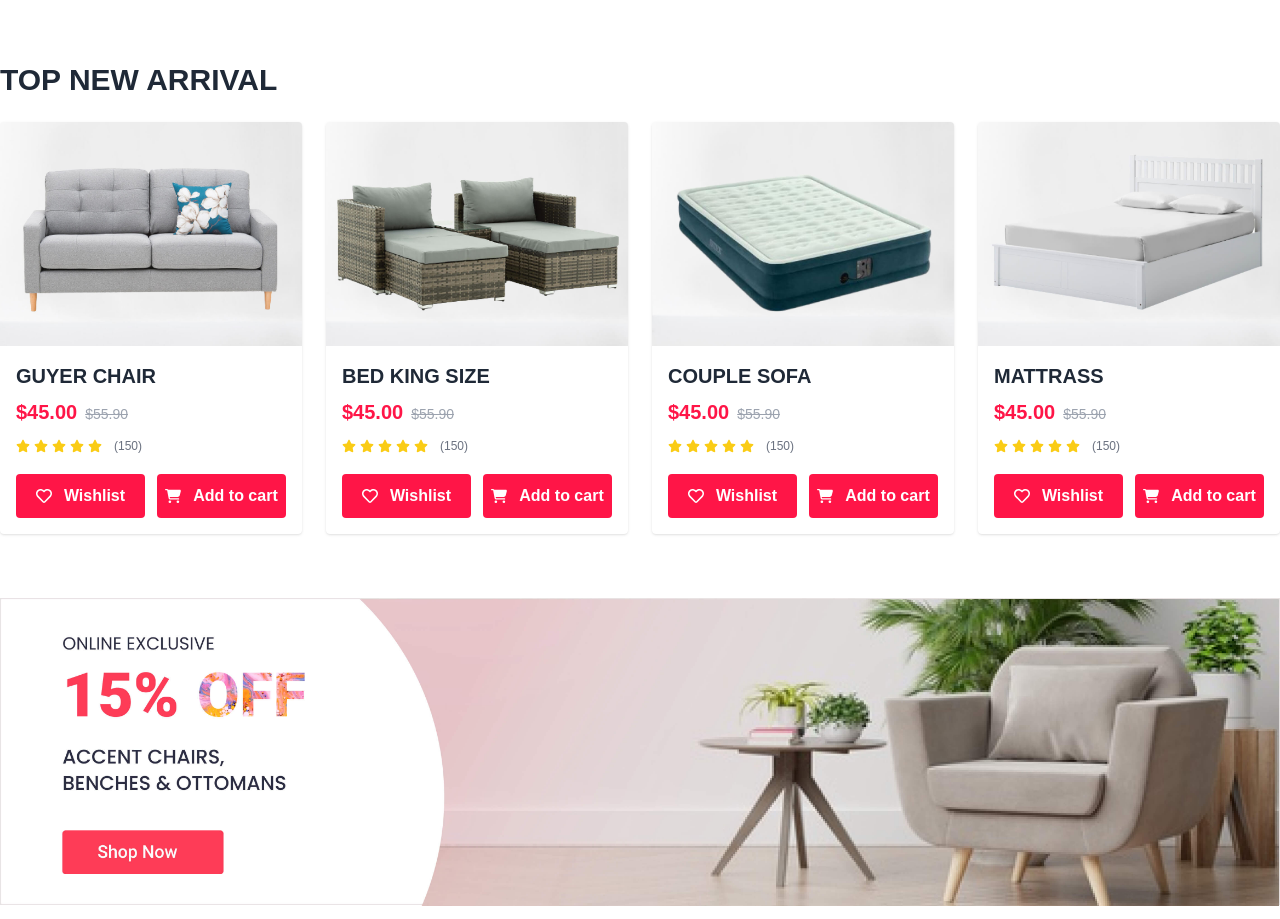
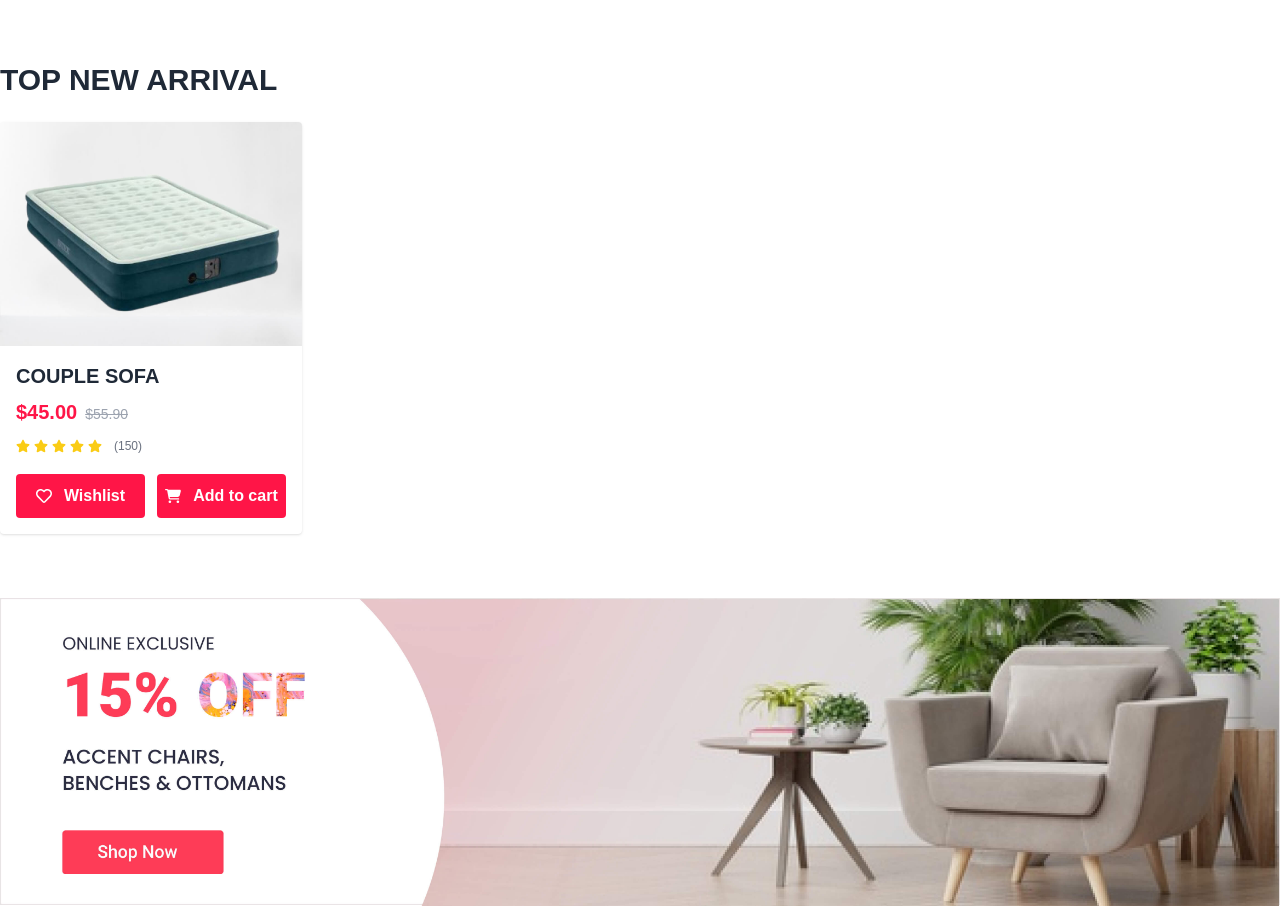
Before and after one commit to faysal-hossain11/e-commer-sofa, a Next.js app: page / in a window 1280 px wide. Shown: the part 1606-2525 px from the top of the page. Built offline with nearby package versions, Linux system fonts and the light colour scheme; no server answers.

Commit message:
some update

```diff
--- a/app/page.js
+++ b/app/page.js
@@ -20,7 +20,18 @@ import { FaRegEye } from "react-icons/fa";
 import { FaCartShopping } from "react-icons/fa6";
 import { FaStar } from "react-icons/fa6";
 import AdsShop from "@/components/ads/AdsShop";
-export default function Home() {
+import ProductCard from "@/components/ProductCard";
+import { findAllProducts } from "@/database/queries";
+
+
+
+export default async function Home() {
+
+  // const allProducts = await findAllProducts();
+  // console.log(`this is the all product`, allProducts);
+
+
+
   return (
     <>
       <div className="bg-cover bg-no-repeat bg-center py-36 bg-[url('assets/images/banner-bg.jpg')]" >
@@ -111,7 +122,7 @@ export default function Home() {
       <div className="container mx-auto pb-16">
         <h2 className="text-3xl text-gray-800 uppercase mb-6 font-semibold">top new arrival</h2>
         <div className="grid grid-cols-1 md:grid-cols-4 gap-6">
-          <div className="bg-white shadow rounded overflow-hidden group">
+          {/* <div className="bg-white shadow rounded overflow-hidden group">
             <div className="relative">
               <Image src={Product1} alt="product 1" className="w-full" />
               <div className="absolute inset-0 bg-black bg-opacity-40 flex items-center
@@ -153,8 +164,8 @@ export default function Home() {
               <Link href="#"
                 className="w-full py-[10px] text-center text-white bg-primary hover:bg-black transition-all duration-300 flex items-center justify-center gap-3 font-semibold rounded "><FaCartShopping /> Add to cart</Link>
             </div>
-          </div>
-          <div className="bg-white shadow rounded overflow-hidden group">
+          </div> */}
+          {/* <div className="bg-white shadow rounded overflow-hidden group">
             <div className="relative">
               <Image src={Product2} alt="product 1" className="w-full" />
               <div className="absolute inset-0 bg-black bg-opacity-40 flex items-center
@@ -196,8 +207,8 @@ export default function Home() {
               <Link href="#"
                 className="w-full py-[10px] text-center text-white bg-primary hover:bg-black transition-all duration-300 flex items-center justify-center gap-3 font-semibold rounded "><FaCartShopping /> Add to cart</Link>
             </div>
-          </div>
-          <div className="bg-white shadow rounded overflow-hidden group">
+          </div> */}
+          {/* <div className="bg-white shadow rounded overflow-hidden group">
             <div className="relative">
               <Image src={Product3} alt="product 1" className="w-full" />
               <div className="absolute inset-0 bg-black bg-opacity-40 flex items-center
@@ -239,8 +250,8 @@ export default function Home() {
               <Link href="#"
                 className="w-full py-[10px] text-center text-white bg-primary hover:bg-black transition-all duration-300 flex items-center justify-center gap-3 font-semibold rounded "><FaCartShopping /> Add to cart</Link>
             </div>
-          </div>
-          <div className="bg-white shadow rounded overflow-hidden group">
+          </div> */}
+          {/* <div className="bg-white shadow rounded overflow-hidden group">
             <div className="relative">
               <Image src={Product4} alt="product 1" className="w-full" />
               <div className="absolute inset-0 bg-black bg-opacity-40 flex items-center
@@ -282,7 +293,9 @@ export default function Home() {
               <Link href="#"
                 className="w-full py-[10px] text-center text-white bg-primary hover:bg-black transition-all duration-300 flex items-center justify-center gap-3 font-semibold rounded "><FaCartShopping /> Add to cart</Link>
             </div>
-          </div>
+          </div> */}
+
+          <ProductCard />
         </div>
       </div>
       {/* end the new arrival card */}
--- /dev/null
+++ b/components/ProductCard.jsx
@@ -0,0 +1,57 @@
+import Image from 'next/image';
+import Link from 'next/link';
+import React from 'react';
+import { FaRegEye, FaRegHeart, FaStar } from 'react-icons/fa';
+import Product3 from '@/app/assets/images/products/product3.jpg';
+import { FaCartShopping } from 'react-icons/fa6';
+
+
+const ProductCard = () => {
+    return (
+        <div className="bg-white shadow rounded overflow-hidden group">
+            <div className="relative">
+              <Image src={Product3} alt="product 1" className="w-full" />
+              <div className="absolute inset-0 bg-black bg-opacity-40 flex items-center
+                    justify-center gap-2 opacity-0 group-hover:opacity-100 transition">
+                <Link href="#"
+                  className="text-white text-lg w-8 h-8 rounded-full bg-primary flex items-center justify-center hover:bg-gray-800 transition"
+                  title="view product">
+                  <FaRegEye />
+                </Link>
+
+              </div>
+            </div>
+            <div className="pt-4 pb-3 px-4">
+              <Link href="#">
+                <h4 className="uppercase font-semibold text-xl mb-2 text-gray-800 hover:text-primary transition">Couple Sofa</h4>
+              </Link>
+              <div className="flex items-baseline mb-1 space-x-2">
+                <p className="text-xl text-primary font-semibold">$45.00</p>
+                <p className="text-sm text-gray-400 line-through">$55.90</p>
+              </div>
+              <div className="flex items-center py-2">
+                <div className="flex gap-1 text-sm text-yellow-400">
+                  <span><FaStar /></span>
+                  <span><FaStar /></span>
+                  <span><FaStar /></span>
+                  <span><FaStar /></span>
+                  <span><FaStar /></span>
+                </div>
+                <div className="text-xs text-gray-500 ml-3">(150)</div>
+              </div>
+            </div>
+            <div className="flex gap-3 pb-4 px-4">
+              <Link href="#"
+                className="w-full py-[10px] text-center text-white bg-primary hover:bg-black transition-all duration-300 flex items-center justify-center gap-3 font-semibold rounded "
+                title="add to wishlist">
+                <FaRegHeart />
+                Wishlist
+              </Link>
+              <Link href="#"
+                className="w-full py-[10px] text-center text-white bg-primary hover:bg-black transition-all duration-300 flex items-center justify-center gap-3 font-semibold rounded "><FaCartShopping /> Add to cart</Link>
+            </div>
+          </div>
+    );
+};
+
+export default ProductCard;
--- /dev/null
+++ b/components/product/ProductList.jsx
@@ -0,0 +1,11 @@
+import React from 'react';
+
+const ProductList = () => {
+    return (
+        <div>
+
+        </div>
+    );
+};
+
+export default ProductList;
```
Also changed, not shown: database/queries/index.js (+10 -0 lines), service/mongo.js (+10 -10 lines), utils/data-util.js (added, +15 -0 lines), 1 other file (tests, documents, lock files or other folders).
